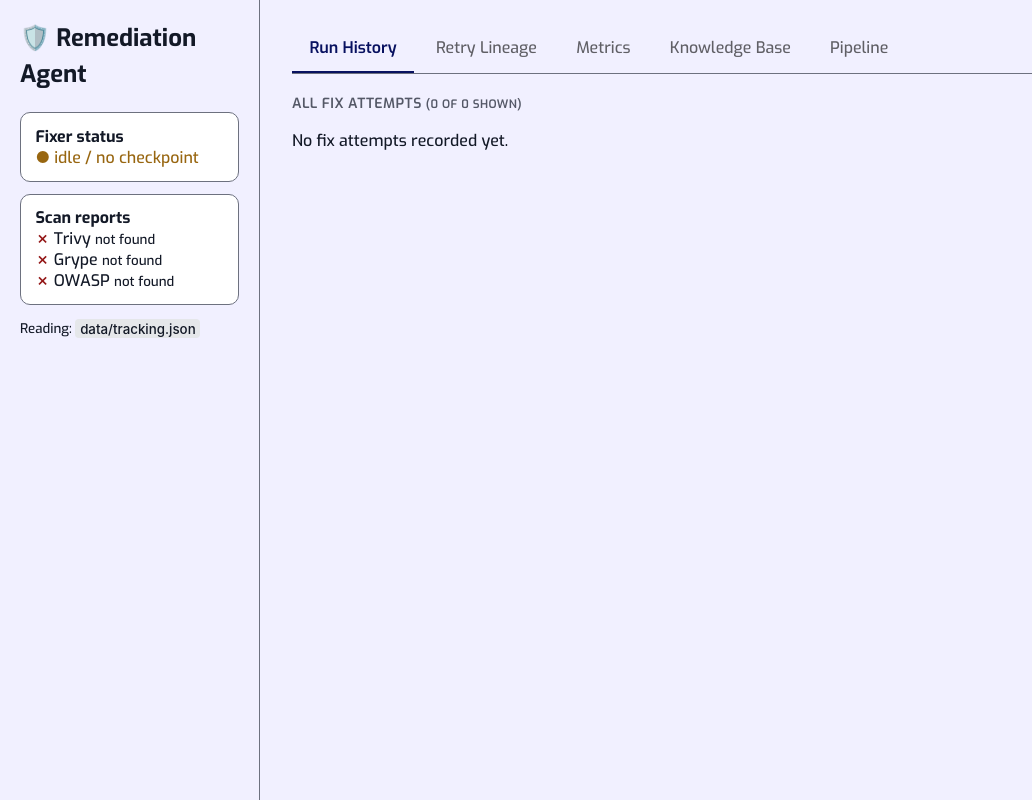
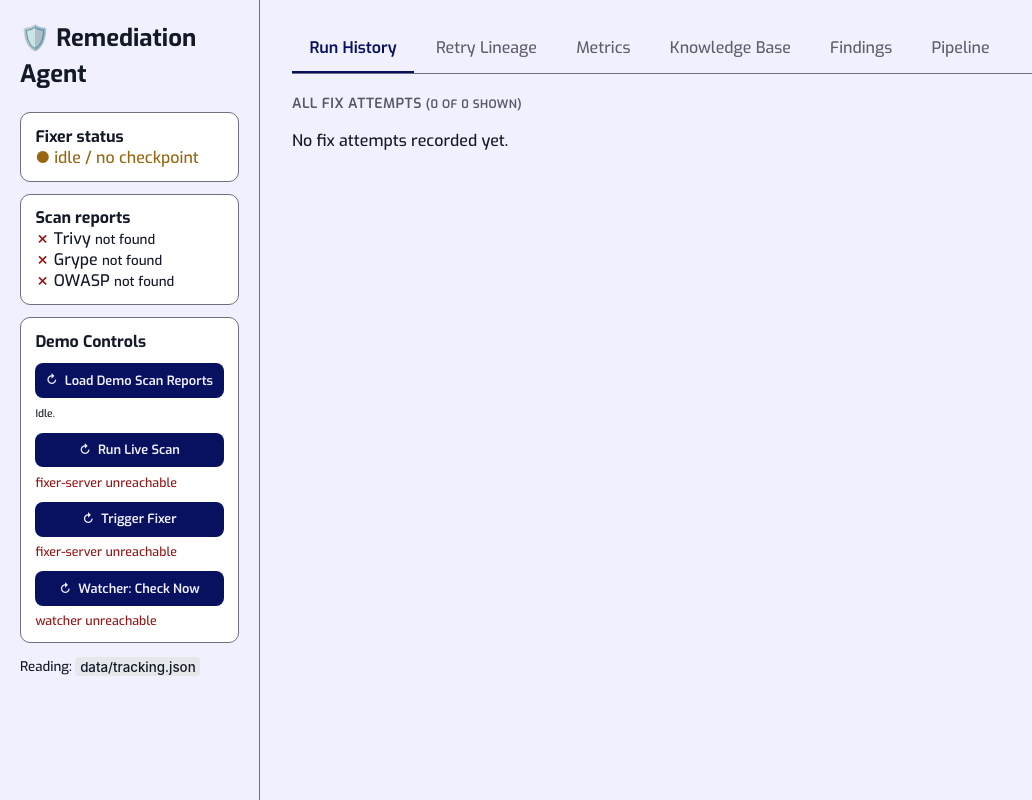
Before and after one commit to siddharthoak/vuln-remediation-agent, a FastAPI app: page / in a window 1280 px wide. Shown: the whole page, without its empty margins (0-1032 px from the left). Run offline with FastAPI, Linux system fonts and the light colour scheme; data that the repository does not hold is empty; some web fonts are replaced.

Commit message:
Add UI triggers for scan/fixer/watcher and a Findings tab
Dashboard-side wiring for the four demo gaps that had no UI at all: Load
Demo Scan Reports, Run Live Scan, Trigger Fixer, and Watcher: Check Now
(all in a new sidebar "Demo Controls" card), plus a Findings tab showing
the classifier's read-only preview of current scan findings -- the only
place a bucket-1/4 finding is visible anywhere in the dashboard, since
those never get a Run History record.

Generalizes the KB-import-specific progress partial into a shared
job_progress.html now that four call sites need the identical
trigger+poll shape.

Co-Authored-By: Claude Sonnet 5 <noreply@anthropic.com>

```diff
--- a/dashboard/backend/app.py
+++ b/dashboard/backend/app.py
@@ -51,6 +51,9 @@ SCAN_DIR = Path(os.environ.get("SCAN_REPORT_PATH", "./scan-reports"))
 # KnowledgeAgent hydration -- the dashboard stays credential-free and just
 # proxies the trigger/status calls over the podman-compose network.
 FIXER_SERVER_URL = os.environ.get("FIXER_SERVER_URL", "http://fixer-server:8080")
+# Same credential-free proxy relationship as FIXER_SERVER_URL above, for the
+# Watcher's "check now" trigger.
+WATCHER_URL = os.environ.get("WATCHER_URL", "http://watcher:8090")
 
 REPORT_FILES = {
     "Trivy": SCAN_DIR / "trivy-report.json",
@@ -391,6 +394,12 @@ def _sidebar_status() -> dict:
         "fixer_active": _fixer_active(),
         "scan_finding_count": _scan_finding_count(),
         "tracking_path": str(TRACKING_PATH),
+        # Seeds the Demo Controls card's initial render (page load / the
+        # sidebar's own 30s self-poll) so each button already reflects
+        # whether a job is mid-run, without waiting for its own first poll.
+        "scan_live": _scan_live_status(),
+        "fix": _fix_status(),
+        "watcher_check": _watcher_check_status(),
     }
 
 
@@ -668,17 +677,63 @@ def _bars(items: list) -> list:
     return [{"label": str(label), "value": value, "pct": round(value / max_val * 100, 1)} for label, value in items]
 
 
-def _kb_import_status() -> dict:
-    """Proxies fixer-server's GET /import-kb/status. Fails soft -- an
-    unreachable fixer-server (not started, wrong URL, etc.) renders as a
-    clear "unreachable" state in the UI rather than a broken dashboard page.
+# ── Generic job-proxy helpers ───────────────────────────────────────────────
+# Every trigger below (KB import, demo/live scan, fixer trigger, watcher
+# check-now) follows the same shape: dashboard has no credentials, it only
+# tells fixer-server/watcher (which already have what they need mounted) to
+# start, then polls a status endpoint. Fails soft everywhere -- an
+# unreachable backend renders as a clear "unreachable" state, not a broken
+# dashboard page.
+
+def _proxy_get(base_url: str, path: str, default: dict, timeout: int = 5) -> dict:
+    try:
+        with urllib.request.urlopen(f"{base_url}{path}", timeout=timeout) as resp:
+            return json.loads(resp.read())
+    except Exception as exc:
+        logger.warning("Could not reach %s%s: %s", base_url, path, exc)
+        return default
+
+
+def _proxy_post(base_url: str, path: str, default: dict, timeout: int = 5) -> dict:
+    """Like _proxy_get, but POSTs first -- used where the backend returns a
+    JSON body directly from the POST itself (e.g. /scan/demo is synchronous
+    and has no separate status endpoint to poll).
     """
     try:
-        with urllib.request.urlopen(f"{FIXER_SERVER_URL}/import-kb/status", timeout=5) as resp:
+        req = urllib.request.Request(f"{base_url}{path}", method="POST", data=b"")
+        with urllib.request.urlopen(req, timeout=timeout) as resp:
             return json.loads(resp.read())
     except Exception as exc:
-        logger.warning("Could not reach fixer-server for KB import status: %s", exc)
-        return {"status": "unreachable", "current": 0, "total": 0, "message": str(exc)}
+        logger.warning("Could not trigger %s%s: %s", base_url, path, exc)
+        return default
+
+
+def _proxy_post_fire_and_forget(base_url: str, path: str, timeout: int = 5) -> None:
+    """Used where the backend's POST returns no body (202, empty) -- the
+    trigger and the status live on separate endpoints (scan/live, fix/trigger,
+    watcher check-now all work this way, mirroring /import-kb).
+    """
+    try:
+        req = urllib.request.Request(f"{base_url}{path}", method="POST", data=b"")
+        urllib.request.urlopen(req, timeout=timeout)
+    except Exception as exc:
+        logger.warning("Could not trigger %s%s: %s", base_url, path, exc)
+
+
+def _kb_import_status() -> dict:
+    return _proxy_get(FIXER_SERVER_URL, "/import-kb/status", {"status": "unreachable", "current": 0, "total": 0, "message": "fixer-server unreachable"})
+
+
+def _scan_live_status() -> dict:
+    return _proxy_get(FIXER_SERVER_URL, "/scan/live/status", {"status": "unreachable", "message": "fixer-server unreachable"})
+
+
+def _fix_status() -> dict:
+    return _proxy_get(FIXER_SERVER_URL, "/fix/status", {"status": "unreachable", "current": 0, "total": 0, "message": "fixer-server unreachable"})
+
+
+def _watcher_check_status() -> dict:
+    return _proxy_get(WATCHER_URL, "/check-now/status", {"status": "unreachable", "message": "watcher unreachable"})
 
 
 @app.post("/actions/import-kb")
@@ -687,24 +742,126 @@ def trigger_kb_import(request: Request):
     touches GCP/GitHub credentials or runs the LLM call; it only tells
     fixer-server (which already has those credentials mounted) to start.
     """
-    try:
-        req = urllib.request.Request(f"{FIXER_SERVER_URL}/import-kb", method="POST", data=b"")
-        urllib.request.urlopen(req, timeout=5)
-    except Exception as exc:
-        logger.warning("Could not trigger KB import on fixer-server: %s", exc)
+    _proxy_post_fire_and_forget(FIXER_SERVER_URL, "/import-kb")
     # just_triggered=True: the background thread on fixer-server may not have
     # flipped status to "running" yet by the time we check -- without this,
     # that race would render the "idle" branch (no polling attached) and the
     # UI would silently never refresh again despite a job actually running.
-    return templates.TemplateResponse(request, "partials/kb_import_progress.html", {
-        "progress": _kb_import_status(),
-        "just_triggered": True,
+    return templates.TemplateResponse(request, "partials/job_progress.html", {
+        "job": _kb_import_status(), "just_triggered": True, "show_bar": True, "poll_interval": "1.5s",
+        "target_id": "kb-import-progress", "trigger_url": "/actions/import-kb", "poll_url": "/partials/kb-import-progress",
+        "button_label": "Trigger KB Import",
+        "button_title": "Runs the Knowledge Agent (one Gemini call per unique finding in the current scan reports) against fixer-server -- takes real time, several seconds to tens of seconds per finding.",
     })
 
 
 @app.get("/partials/kb-import-progress")
 def kb_import_progress(request: Request):
-    return templates.TemplateResponse(request, "partials/kb_import_progress.html", {"progress": _kb_import_status()})
+    return templates.TemplateResponse(request, "partials/job_progress.html", {
+        "job": _kb_import_status(), "just_triggered": False, "show_bar": True, "poll_interval": "1.5s",
+        "target_id": "kb-import-progress", "trigger_url": "/actions/import-kb", "poll_url": "/partials/kb-import-progress",
+        "button_label": "Trigger KB Import",
+        "button_title": "Runs the Knowledge Agent (one Gemini call per unique finding in the current scan reports) against fixer-server -- takes real time, several seconds to tens of seconds per finding.",
+    })
+
+
+@app.post("/actions/scan-demo")
+def trigger_scan_demo(request: Request):
+    """Synchronous -- writing two small curated JSON files takes
+    milliseconds, so unlike the other triggers below this doesn't need a
+    background job/poll cycle at all; the result is already known by the
+    time this handler returns.
+    """
+    result = _proxy_post(FIXER_SERVER_URL, "/scan/demo", {"status": "error", "message": "fixer-server unreachable"}, timeout=15)
+    if result.get("status") == "done":
+        cves = result.get("cve_ids", [])
+        job = {"status": "done", "message": f"Loaded {len(cves)} demo finding(s): {', '.join(cves)}"}
+    else:
+        job = {"status": "error", "message": result.get("message", "Unknown error")}
+    return templates.TemplateResponse(request, "partials/job_progress.html", {
+        "job": job, "just_triggered": False, "show_bar": False,
+        "target_id": "scan-demo-progress", "trigger_url": "/actions/scan-demo", "poll_url": "",
+        "button_label": "Load Demo Scan Reports",
+        "button_title": "Writes a curated demo trivy/grype report set (3 findings spanning buckets 2/3/4) -- no GitHub Actions run, for timing-controlled demos.",
+    })
+
+
+@app.post("/actions/scan-live")
+def trigger_scan_live(request: Request):
+    _proxy_post_fire_and_forget(FIXER_SERVER_URL, "/scan/live")
+    return templates.TemplateResponse(request, "partials/job_progress.html", {
+        "job": _scan_live_status(), "just_triggered": True, "show_bar": False, "poll_interval": "5s",
+        "target_id": "scan-live-progress", "trigger_url": "/actions/scan-live", "poll_url": "/partials/scan-live-progress",
+        "button_label": "Run Live Scan",
+        "button_title": "Dispatches the real security-scan.yml GitHub Actions workflow and waits for it -- can take up to ~20 minutes.",
+    })
+
+
+@app.get("/partials/scan-live-progress")
+def scan_live_progress(request: Request):
+    return templates.TemplateResponse(request, "partials/job_progress.html", {
+        "job": _scan_live_status(), "just_triggered": False, "show_bar": False, "poll_interval": "5s",
+        "target_id": "scan-live-progress", "trigger_url": "/actions/scan-live", "poll_url": "/partials/scan-live-progress",
+        "button_label": "Run Live Scan",
+        "button_title": "Dispatches the real security-scan.yml GitHub Actions workflow and waits for it -- can take up to ~20 minutes.",
+    })
+
+
+@app.post("/actions/trigger-fix")
+def trigger_fix(request: Request):
+    _proxy_post_fire_and_forget(FIXER_SERVER_URL, "/fix/trigger")
+    return templates.TemplateResponse(request, "partials/job_progress.html", {
+        "job": _fix_status(), "just_triggered": True, "show_bar": True, "poll_interval": "2s",
+        "target_id": "fix-progress", "trigger_url": "/actions/trigger-fix", "poll_url": "/partials/fix-progress",
+        "button_label": "Trigger Fixer",
+        "button_title": "Runs the fresh-fix pipeline against whatever's currently in scan-reports/ -- classify, fix, open PRs.",
+    })
+
+
+@app.get("/partials/fix-progress")
+def fix_progress(request: Request):
+    return templates.TemplateResponse(request, "partials/job_progress.html", {
+        "job": _fix_status(), "just_triggered": False, "show_bar": True, "poll_interval": "2s",
+        "target_id": "fix-progress", "trigger_url": "/actions/trigger-fix", "poll_url": "/partials/fix-progress",
+        "button_label": "Trigger Fixer",
+        "button_title": "Runs the fresh-fix pipeline against whatever's currently in scan-reports/ -- classify, fix, open PRs.",
+    })
+
+
+@app.post("/actions/watcher-check")
+def trigger_watcher_check(request: Request):
+    _proxy_post_fire_and_forget(WATCHER_URL, "/check-now")
+    return templates.TemplateResponse(request, "partials/job_progress.html", {
+        "job": _watcher_check_status(), "just_triggered": True, "show_bar": False, "poll_interval": "2s",
+        "target_id": "watcher-check-progress", "trigger_url": "/actions/watcher-check", "poll_url": "/partials/watcher-check-progress",
+        "button_label": "Watcher: Check Now",
+        "button_title": "Forces one Watcher cycle immediately instead of waiting for its normal 15-minute timer.",
+    })
+
+
+@app.get("/partials/watcher-check-progress")
+def watcher_check_progress(request: Request):
+    return templates.TemplateResponse(request, "partials/job_progress.html", {
+        "job": _watcher_check_status(), "just_triggered": False, "show_bar": False, "poll_interval": "2s",
+        "target_id": "watcher-check-progress", "trigger_url": "/actions/watcher-check", "poll_url": "/partials/watcher-check-progress",
+        "button_label": "Watcher: Check Now",
+        "button_title": "Forces one Watcher cycle immediately instead of waiting for its normal 15-minute timer.",
+    })
+
+
+@app.get("/partials/findings")
+def partial_findings(request: Request):
+    """Proxies fixer-server's GET /findings -- a read-only preview (scan
+    reports + classifier, no KB hydration, no fix) so bucket-1/4 findings
+    (which never get a TrackingRecord -- see BUCKET_DEFINITIONS) are visible
+    somewhere in the dashboard, not just as a GitHub Issue.
+    """
+    result = _proxy_get(FIXER_SERVER_URL, "/findings", {"findings": [], "error": "fixer-server unreachable"})
+    return templates.TemplateResponse(request, "partials/findings.html", {
+        "findings": result.get("findings", []),
+        "error": result.get("error"),
+        "bucket_definitions": BUCKET_DEFINITIONS,
+    })
 
 
 @app.get("/partials/kb")
--- a/dashboard/backend/templates/index.html
+++ b/dashboard/backend/templates/index.html
@@ -99,6 +99,22 @@
   .kb-import-status { flex: 1; min-width: 200px; }
   .kb-import-status p { margin: 0; }
   .kb-import-status .bar-row { margin-bottom: 0.3rem; }
+
+  /* Sidebar Demo Controls -- narrow (260px aside), so each control's own
+     .kb-import-row (button + status) wraps to its own lines via flex-wrap
+     rather than trying to force a single-row layout in a tight column. */
+  .demo-controls { display: flex; flex-direction: column; gap: 0.7rem; }
+  .demo-control .kb-import-row { gap: 0.4rem; }
+  .demo-control .btn { font-size: 0.8rem; padding: 0.4rem 0.7rem; width: 100%; justify-content: center; }
+  .demo-control .kb-import-status { font-size: 0.78rem; min-width: 0; }
+
+  /* Findings tab bucket badge -- deliberately NOT the pr-badge palette
+     (that's reserved for real GitHub PR state) -- just two states here:
+     auto-fixable vs. routed to human triage. */
+  .bucket-badge { display: inline-flex; align-items: center; white-space: nowrap;
+    padding: 0.2rem 0.6rem; border-radius: 999px; font-size: 0.72rem; font-weight: 600; }
+  .bucket-badge.bucket-auto { background: var(--ok-bg); color: var(--ok); }
+  .bucket-badge.bucket-triage { background: var(--warn-bg); color: var(--warn); }
 
   /* Title Medium (Exo, 16px/28px/500) -- "navigation menu selections" is
      this variant's own documented usage. */
@@ -349,6 +365,10 @@
             onclick="document.querySelectorAll('.tabs button').forEach(b=>b.classList.remove('active'));this.classList.add('active')">
       Knowledge Base
     </button>
+    <button hx-get="/partials/findings" hx-target="#tab-content" hx-swap="innerHTML"
+            onclick="document.querySelectorAll('.tabs button').forEach(b=>b.classList.remove('active'));this.classList.add('active')">
+      Findings
+    </button>
     <button hx-get="/partials/pipeline" hx-target="#tab-content" hx-swap="innerHTML"
             onclick="document.querySelectorAll('.tabs button').forEach(b=>b.classList.remove('active'));this.classList.add('active')">
       Pipeline
--- /dev/null
+++ b/dashboard/backend/templates/partials/job_progress.html
@@ -0,0 +1,40 @@
+{# Shared trigger+status partial for every background job the dashboard can
+   kick off (KB import, live scan, fixer trigger, watcher check-now) --
+   originally KB-import-specific (kb_import_progress.html), generalized once
+   three more callers needed the identical status/current/total/message shape.
+   Expects: job (dict), target_id, trigger_url, poll_url, button_label,
+   just_triggered, show_bar, and optionally button_title/poll_interval. #}
+{% set importing = job.status == "running" or (just_triggered and job.status == "idle") %}
+<div id="{{ target_id }}" class="kb-import-row">
+  <button class="btn btn-primary" hx-post="{{ trigger_url }}" hx-target="#{{ target_id }}" hx-swap="outerHTML"
+          {% if importing %}disabled{% endif %}
+          {% if button_title %}title="{{ button_title }}"{% endif %}>
+    {% if importing %}
+      <span class="spinner" aria-hidden="true"></span> Running&hellip;
+    {% else %}
+      <span class="icon" aria-hidden="true">&#8635;</span> {{ button_label }}
+    {% endif %}
+  </button>
+
+  <div class="kb-import-status">
+    {% if importing %}
+      <div hx-get="{{ poll_url }}" hx-trigger="every {{ poll_interval or '1.5s' }}" hx-target="#{{ target_id }}" hx-swap="outerHTML">
+        {% if show_bar and job.total %}
+          <div class="bar-row">
+            <div class="bar-track"><div class="bar-fill" style="width: {{ (job.current / job.total * 100) if job.total else 0 }}%"></div></div>
+            <div class="bar-value">{{ job.current }}/{{ job.total }}</div>
+          </div>
+        {% endif %}
+        <p><small>{{ job.message or "Starting..." }}</small></p>
+      </div>
+    {% elif job.status == "done" %}
+      <p class="ok">&#10003; {{ job.message }}</p>
+    {% elif job.status == "error" %}
+      <p class="err">&#10007; {{ job.message }}</p>
+    {% elif job.status == "unreachable" %}
+      <p class="err">{{ job.message }}</p>
+    {% else %}
+      <p><small>Idle.</small></p>
+    {% endif %}
+  </div>
+</div>
--- a/dashboard/backend/templates/partials/sidebar.html
+++ b/dashboard/backend/templates/partials/sidebar.html
@@ -23,5 +23,45 @@
     {% if sidebar.scan_finding_count %}<small>{{ sidebar.scan_finding_count }} finding(s) in latest scan</small>{% endif %}
   </div>
 
+  <div class="card demo-controls">
+    <strong>Demo Controls</strong>
+
+    <div class="demo-control">
+      {% with job = {"status": "idle", "message": ""}, just_triggered = False, show_bar = False,
+              target_id = "scan-demo-progress", trigger_url = "/actions/scan-demo", poll_url = "",
+              button_label = "Load Demo Scan Reports",
+              button_title = "Writes a curated demo trivy/grype report set (3 findings spanning buckets 2/3/4) -- no GitHub Actions run, for timing-controlled demos." %}
+        {% include "partials/job_progress.html" %}
+      {% endwith %}
+    </div>
+
+    <div class="demo-control">
+      {% with job = sidebar.scan_live, just_triggered = False, show_bar = False, poll_interval = "5s",
+              target_id = "scan-live-progress", trigger_url = "/actions/scan-live", poll_url = "/partials/scan-live-progress",
+              button_label = "Run Live Scan",
+              button_title = "Dispatches the real security-scan.yml GitHub Actions workflow and waits for it -- can take up to ~20 minutes." %}
+        {% include "partials/job_progress.html" %}
+      {% endwith %}
+    </div>
+
+    <div class="demo-control">
+      {% with job = sidebar.fix, just_triggered = False, show_bar = True, poll_interval = "2s",
+              target_id = "fix-progress", trigger_url = "/actions/trigger-fix", poll_url = "/partials/fix-progress",
+              button_label = "Trigger Fixer",
+              button_title = "Runs the fresh-fix pipeline against whatever's currently in scan-reports/ -- classify, fix, open PRs." %}
+        {% include "partials/job_progress.html" %}
+      {% endwith %}
+    </div>
+
+    <div class="demo-control">
+      {% with job = sidebar.watcher_check, just_triggered = False, show_bar = False, poll_interval = "2s",
+              target_id = "watcher-check-progress", trigger_url = "/actions/watcher-check", poll_url = "/partials/watcher-check-progress",
+              button_label = "Watcher: Check Now",
+              button_title = "Forces one Watcher cycle immediately instead of waiting for its normal 15-minute timer." %}
+        {% include "partials/job_progress.html" %}
+      {% endwith %}
+    </div>
+  </div>
+
   <small>Reading: <code>{{ sidebar.tracking_path }}</code></small>
 </div>
```
Also changed, not shown: agents/watcher/main.py (+93 -7 lines), dashboard/backend/templates/partials/findings.html (added, +50 -0 lines), dashboard/backend/templates/partials/kb_import_progress.html (deleted, +0 -32 lines), dashboard/backend/templates/partials/knowledge_base.html (+5 -2 lines), docker-compose.yml (+11 -0 lines), scripts/generate_demo_scan_reports.py (+14 -4 lines), 1 other file.
